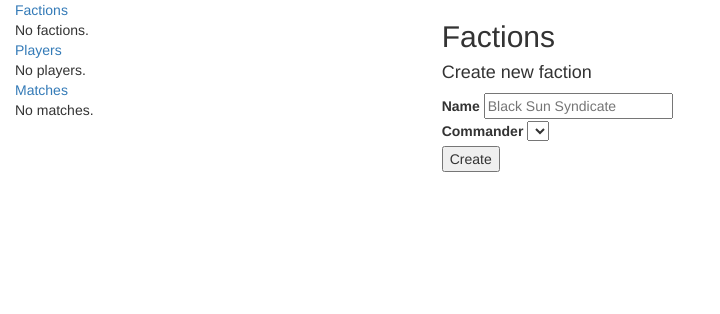
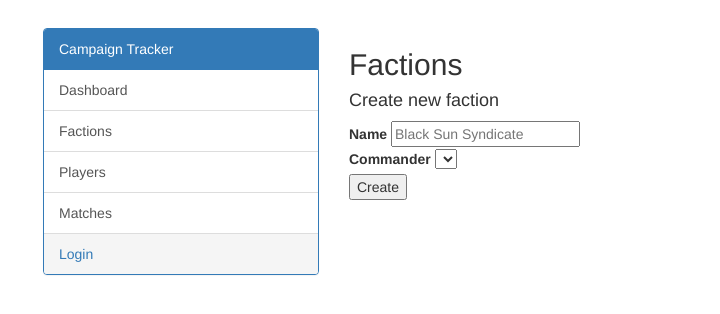
Before and after one commit to nopr/campaign-tracker-web, a plain HTML site: page index.html at #/factions in a window 1280 px wide. Shown: the whole page, without its empty margins (0-720 px from the left). Drawn offline with Linux system fonts and the light colour scheme; no server answers.

Commit message:
Navigation changes and grid styling.

```diff
--- a/app/view/faction.html
+++ b/app/view/faction.html
@@ -1,4 +1,4 @@
-<div class="col-md-8">
+<div class="col-md-9">
 
   <section ng-if="!faction">
 
--- a/app/view/navigation.html
+++ b/app/view/navigation.html
@@ -1,38 +1,24 @@
-<div class="col-md-4">
-  <nav class="ui fluid vertical menu">
-    <a ng-href="#/factions" class="header item">
-      Factions
-      <span class="ui teal label">{{ factions.length }}</span>
-    </a>
-    <div class="item" ng-if="!factions.length">
-      No factions.
+<div class="col-md-3">
+
+  <div class="panel panel-primary panel-default">
+    <div class="panel-heading">Campaign Tracker</div>
+    <div class="list-group">
+      <a class="list-group-item" ng-href="#/">
+        Dashboard
+      </a>
+      <a class="list-group-item" ng-href="#/factions">
+        Factions <span class="pull-right badge">{{ factions.length }}</span>
+      </a>
+      <a class="list-group-item" ng-href="#/players">
+        Players <span class="pull-right badge">{{ players.length }}</span>
+      </a>
+      <a class="list-group-item" ng-href="#/matches">
+        Matches <span class="pull-right badge">{{ matches.length }}</span>
+      </a>
     </div>
-    <a ng-href="#/factions/{{ faction._id }}" ng-repeat="faction in factions" class="item">
-      {{ faction.name }}
-    </a>
-  </nav>
-  <nav class="ui fluid vertical menu">
-    <a ng-href="#/players" class="header item">
-      Players
-      <span class="ui teal label">{{ players.length }}</span>
-    </a>
-    <div class="item" ng-if="!players.length">
-      No players.
+    <div class="panel-footer">
+      <a href="#/login">Login</a>
     </div>
-    <a ng-href="#/players" class="item" ng-if="players.length">
-      List of Players
-    </a>
-  </nav>
-  <nav class="ui fluid vertical menu">
-    <a ng-href="#/matches" class="header item">
-      Matches
-      <span class="ui teal label">{{ matches.length }}</span>
-    </a>
-    <div class="item" ng-if="!matches.length">
-      No matches.
-    </div>
-    <a ng-href="#/matches" class="item" ng-if="matches.length">
-      List of Matches
-    </a>
-  </nav>
+  </div>
+
 </div>
--- a/index.html
+++ b/index.html
@@ -7,7 +7,6 @@
   <meta name="viewport" content="width=device-width, initial-scale=1.0" />
   <!--link rel="shortcut icon" href="/favicon.ico" /-->
   <link rel="stylesheet" type="text/css" href="assets/bootstrap.min.css" />
-  <link rel="stylesheet" type="text/css" href="assets/bootstrap-theme.min.css" />
   <script src="assets/jquery.min.js"></script>
   <script src="assets/angular.min.js"></script>
   <script src="assets/angular-route.min.js"></script>
@@ -15,7 +14,7 @@
   <script src="assets/bootstrap-ui.min.js"></script>
   <script src="app/app.js"></script>
 </head>
-<body ng-app="app">
+<body style="padding: 2em;" ng-app="app">
   <div class="container-fluid">
     <div class="row">
       <navigation></navigation>
```
Also changed, not shown: app/view/main.html (+1 -1 lines), app/view/match.html (+1 -1 lines), app/view/player.html (+1 -1 lines).
